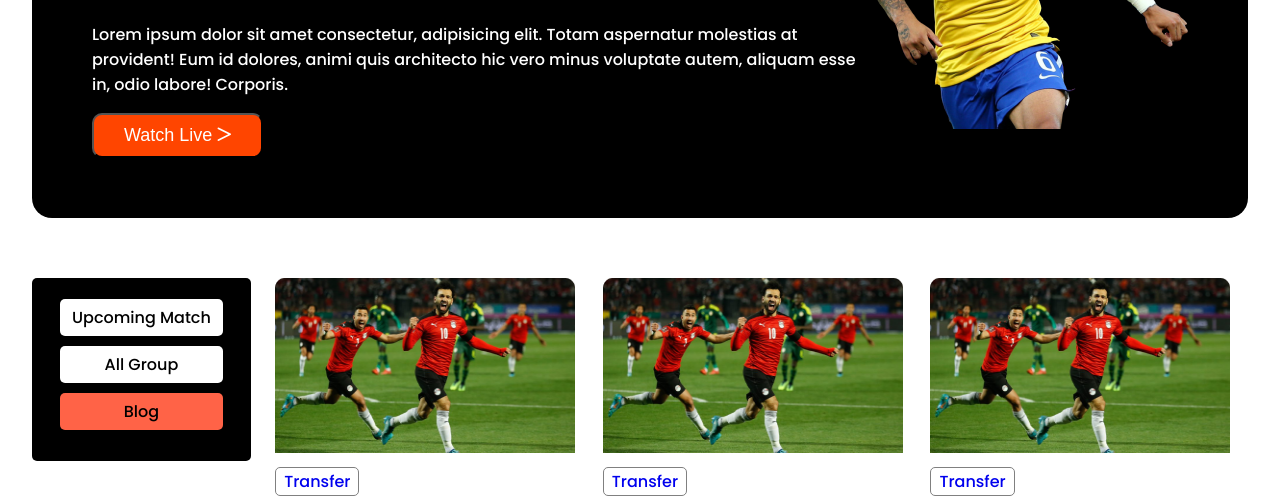
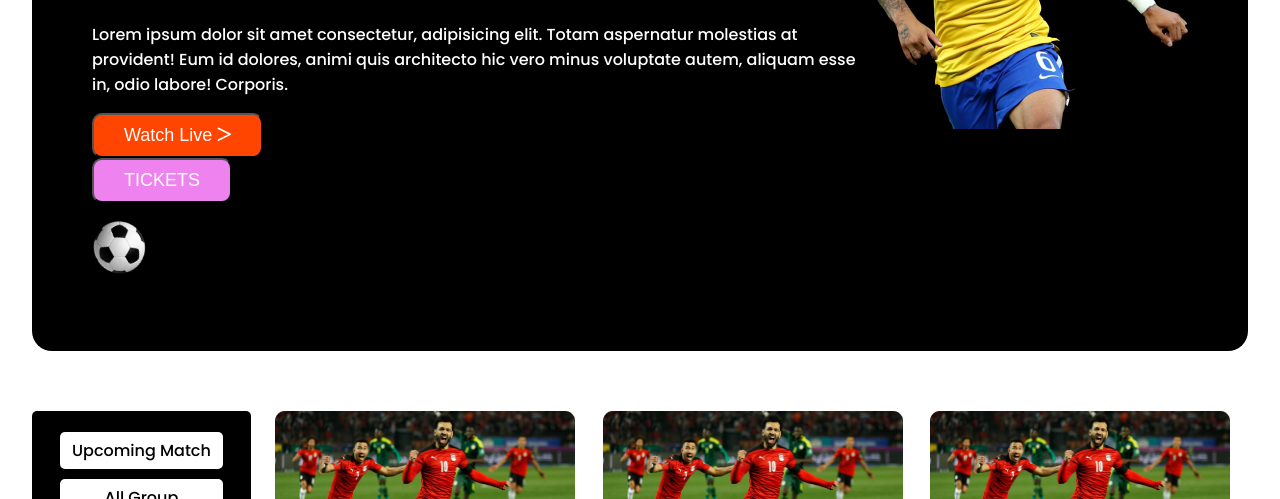
Before and after one commit to SadekurNiloy/world-cup-football, a plain HTML site: page index.html in a window 1280 px wide. Shown: the part 301-800 px from the top of the page. Drawn offline with Linux system fonts and the light colour scheme.

Commit message:
animation added

```diff
--- a/index.html
+++ b/index.html
@@ -18,6 +18,9 @@
                     <h1>The Greatest show on the earth</h1>
                     <p>Lorem ipsum dolor sit amet consectetur, adipisicing elit. Totam aspernatur molestias at provident! Eum id dolores, animi quis architecto hic vero minus voluptate autem, aliquam esse in, odio labore! Corporis.</p>
                     <button class="top-button"><a href="match-shedule/shedule.html">Watch Live <span><i class="fa-regular fa-greater-than"></i></span></a></button>
+                    <br>
+                    <button class="ticket"><a href="#">TICKETS</a></button>
+                    <p><img class="football" src="assets/football.png" alt=""></p>
                 </div>
                 <div class="header-right">
                     <img src="assets/Banner Image.png" alt="">
--- a/styles/style.css
+++ b/styles/style.css
@@ -29,6 +29,37 @@
     color: #ffffff;
 
 }
+.ticket {
+    background-color: violet;
+    padding: 10px 30px;
+    border-radius: 10px;
+}
+.ticket a {
+    text-decoration: none;
+    font-size: 18px;
+    color: #ffffff;
+}
+/* animation  */
+@keyframes sliding {
+    from {
+        left: 0;
+    }
+    to {
+        left: 500px;
+    }
+}
+.football {
+    width: 56px;
+    height: 56px;
+}
+.football {
+    transform: translate(500px);
+    transform: rotate(60deg);
+    position: relative;
+    transition: transform 5s ease-out;
+    animation: sliding 5s ease infinite;
+}
+
 /* common styles  */
 body {
     margin: 0;
```
Also changed, not shown: assets/football.png (added).
